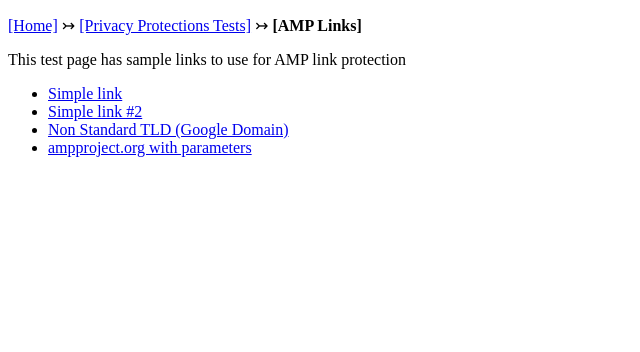
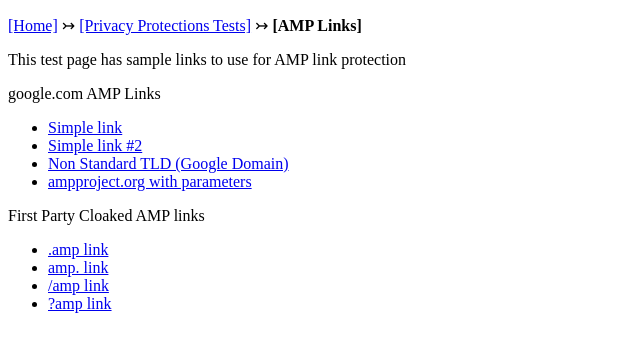
Before and after one commit to duckduckgo/privacy-test-pages, a website: page privacy-protections/amp/index.html in a window 1280 px wide. Shown: the whole page, without its empty margins (0-640 px from the left). Drawn offline with Linux system fonts and the light colour scheme.

Commit message:
Add cloaked URLs

```diff
--- a/privacy-protections/amp/index.html
+++ b/privacy-protections/amp/index.html
@@ -15,11 +15,20 @@
   <p>This test page has sample links to use for AMP link protection</P>
 
   <p id="demo">
+    <p>google.com AMP Links</p>
     <ul>
-    <li><a href="https://www.google.com/amp/s/www.vox.com/platform/amp/identities/22530103/asians-americans-wealth-income-gap-crazy-rich-model-minority">Simple link</a></li>
+      <li><a id="link1" href="https://www.google.com/amp/s/www.vox.com/platform/amp/identities/22530103/asians-americans-wealth-income-gap-crazy-rich-model-minority">Simple link</a></li>
       <li><a href="https://www.google.com/amp/s/www.nytimes.com/2021/09/20/business/jeff-bezos-earth-fund.amp.html">Simple link #2</a></li>
       <li><a href="https://www.google.fr/amp/s/www.brookings.edu/research/reforming-global-fossil-fuel-subsidies-how-the-united-states-can-restart-international-cooperation/%3famp">Non Standard TLD (Google Domain)</a></li>
       <li><a href="https://www-wpxi-com.cdn.ampproject.org/v/s/www.wpxi.com/news/top-stories/pihl-bans-armstrong-student-section-hockey-games-after-vulgar-chants-directed-female-goalie/G2RP5FZA3ZDYRLFSWGDGQH2MY4/?amp_js_v=a6&amp_gsa=1&outputType=amp&usqp=mq331AQKKAFQArABIIACAw%3D%3D&fbclid=IwAR1TYTsjFEPy42VACpBR0n2jP-6whynOxwVqxpDMTWIRgW2vFlj573xVkEI#aoh=16358554203777&referrer=https%3A%2F%2Fwww.google.com&amp_tf=From%20%251%24s&ampshare=https%3A%2F%2Fwww.wpxi.com%2Fnews%2Ftop-stories%2Fpihl-bans-armstrong-student-section-hockey-games-after-vulgar-chants-directed-female-goalie%2FG2RP5FZA3ZDYRLFSWGDGQH2MY4%2F">ampproject.org with parameters</a></li>
+    </ul>
+
+    <p>First Party Cloaked AMP links</p>
+    <ul>
+      <li><a href="https://www.bbc.com/news/world-asia-china-19432800.amp">.amp link</a></li>
+      <li><a href="https://amp.theguardian.com/environment/2021/nov/05/british-firm-to-unveil-technology-for-zero-carbon-emission-flights-at-cop26">amp. link</a></li>
+      <li><a href="https://www.euronews.com/green/amp/2021/11/05/warm-water-how-climate-change-is-affecting-the-baltic-sea">/amp link</a></li>
+      <li><a href="https://www.independent.co.uk/news/world/americas/us-politics/covid-vaccine-mandate-kids-san-francisco-b1951340.html?amp">?amp link</a></li>
     </ul>
   </p>
 
```
Lines whose indentation alone changed are shown as unchanged.
